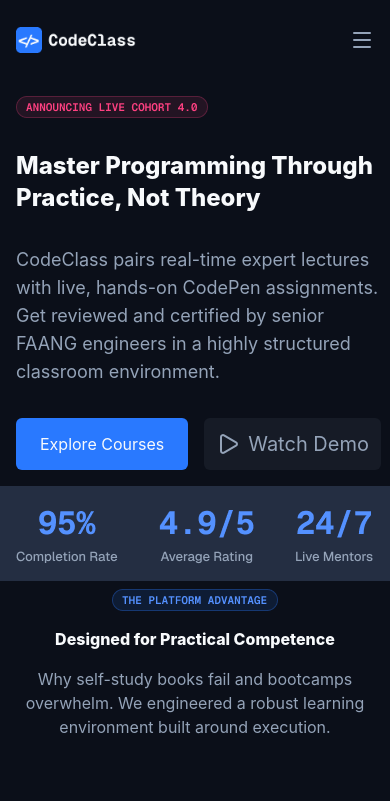
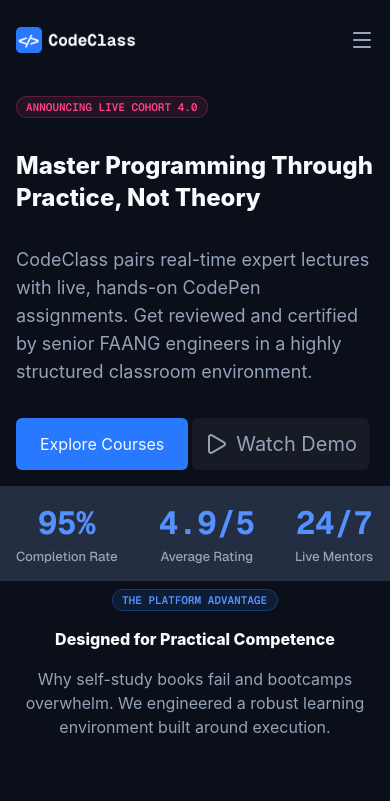
Before and after one commit to okoyeotito3-bot/code-class, a React app in the folder Frontend/: page / in a window 390 px wide. Shown: the top 801 px of the page. Built offline with nearby package versions, Linux system fonts and the light colour scheme; the HTML template or start-up script is replaced by a standard one.

Commit message:
fix hero section layout

```diff
--- a/Frontend/src/Components/Hero.jsx
+++ b/Frontend/src/Components/Hero.jsx
@@ -22,7 +22,7 @@
              by senior FAANG engineers in a highly structured classroom environment.
              </p>
 
-             <div className='flex gap-4 '>
+             <div className='flex gap-1 md:gap-4 lg:gap-4 '>
 
 
                  <Button
```
